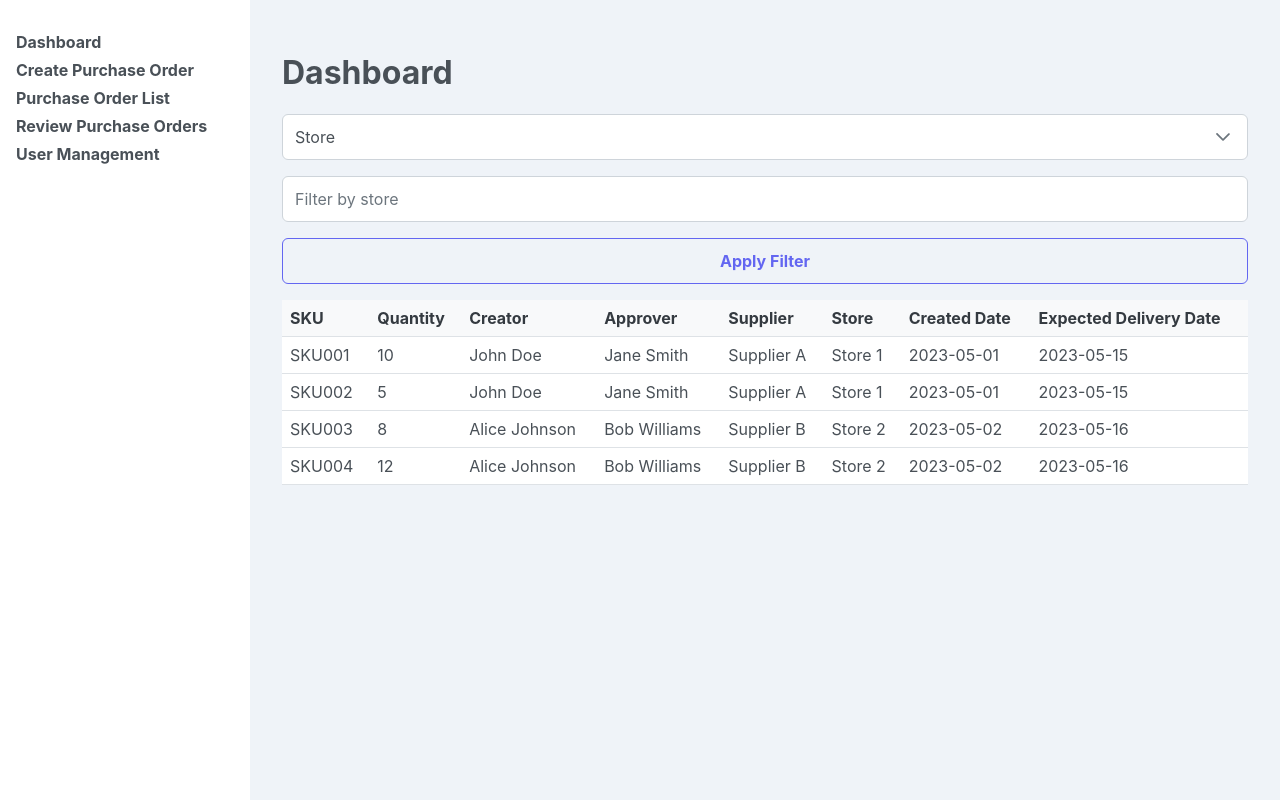
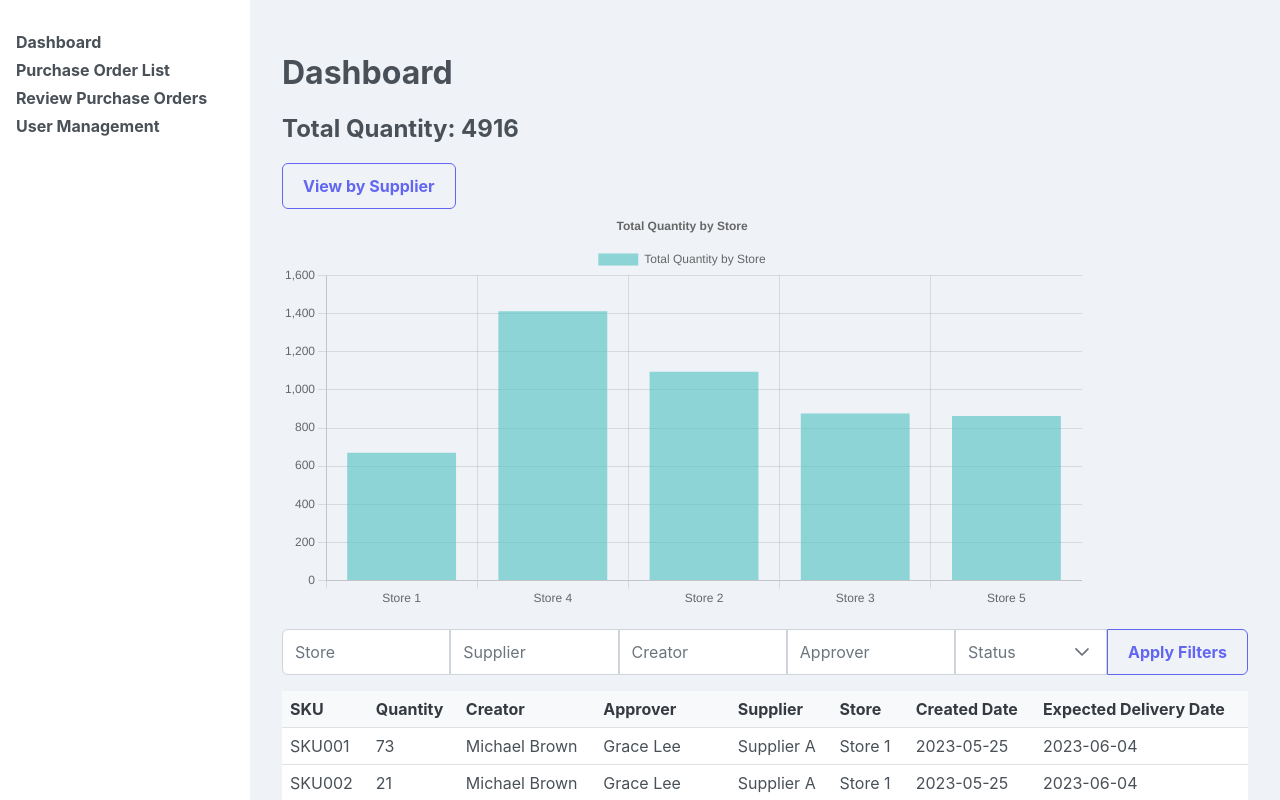
Before and after one commit to ThongLuu/purchase-order, a React (Create React App) app: page / in a window 1280 px wide. Shown: the top 800 px of the page. Built offline with nearby package versions, Linux system fonts and the light colour scheme.

Commit message:
update dashboard

```diff
--- a/package.json
+++ b/package.json
@@ -6,9 +6,11 @@
     "@testing-library/jest-dom": "^5.17.0",
     "@testing-library/react": "^13.4.0",
     "@testing-library/user-event": "^13.5.0",
+    "chart.js": "^4.4.3",
     "primeicons": "^6.0.1",
     "primereact": "^9.6.0",
     "react": "^18.3.1",
+    "react-chartjs-2": "^5.2.0",
     "react-dom": "^18.3.1",
     "react-router-dom": "^6.11.2",
     "react-scripts": "5.0.1",
--- a/src/App.js
+++ b/src/App.js
@@ -19,7 +19,6 @@ function App() {
         <nav className="app-nav">
           <ul>
             <li><Link to="/">Dashboard</Link></li>
-            <li><Link to="/create">Create Purchase Order</Link></li>
             <li><Link to="/list">Purchase Order List</Link></li>
             <li><Link to="/review">Review Purchase Orders</Link></li>
             <li><Link to="/users">User Management</Link></li>
--- a/src/components/PurchaseOrderList.js
+++ b/src/components/PurchaseOrderList.js
@@ -49,24 +49,21 @@ const PurchaseOrderList = () => {
     return rowData.createdDate.toLocaleDateString();
   };
 
+  const handleCreatePurchaseOrder = () => {
+    navigate('/create');
+  };
+
   return (
     <div>
       <h2>Purchase Order List</h2>
-      <div className="p-grid p-fluid">
-        <div className="p-col-3">
-          <InputText placeholder="Filter by SKU" name="sku" value={filters.sku} onChange={handleFilterChange} />
-        </div>
-        <div className="p-col-3">
-          <InputText placeholder="Filter by Product Name" name="productName" value={filters.productName} onChange={handleFilterChange} />
-        </div>
-        <div className="p-col-3">
-          <InputText placeholder="Filter by Store" name="store" value={filters.store} onChange={handleFilterChange} />
-        </div>
-        <div className="p-col-3">
-          <Calendar placeholder="Filter by Created Date" name="createdDate" value={filters.createdDate} onChange={handleFilterChange} />
-        </div>
+      <Button label="Create Purchase Order" icon="pi pi-plus" onClick={handleCreatePurchaseOrder} className="p-button-primary" style={{ marginBottom: '20px' }} />
+      <div className="p-grid p-fluid" style={{ display: 'flex', gap: '10px', marginBottom: '20px' }}>
+        <InputText placeholder="Filter by SKU" name="sku" value={filters.sku} onChange={handleFilterChange} style={{ flex: 1 }} />
+        <InputText placeholder="Filter by Product Name" name="productName" value={filters.productName} onChange={handleFilterChange} style={{ flex: 1 }} />
+        <InputText placeholder="Filter by Store" name="store" value={filters.store} onChange={handleFilterChange} style={{ flex: 1 }} />
+        <Calendar placeholder="Filter by Created Date" name="createdDate" value={filters.createdDate} onChange={handleFilterChange} style={{ flex: 1 }} />
       </div>
-      <DataTable value={filteredPurchaseOrders} onRowClick={handleRowClick} style={{ marginTop: '20px' }}>
+      <DataTable value={filteredPurchaseOrders} onRowClick={handleRowClick}>
         <Column field="id" header="ID" />
         <Column field="sku" header="SKU" />
         <Column field="productName" header="Product Name" />
--- a/src/views/Dashboard.js
+++ b/src/views/Dashboard.js
@@ -3,80 +3,138 @@ import PurchaseOrderTable from '../components/PurchaseOrderTable';
 import { InputText } from 'primereact/inputtext';
 import { Dropdown } from 'primereact/dropdown';
 import { Button } from 'primereact/button';
+import { MultiSelect } from 'primereact/multiselect';
+import { Chart as ChartJS, CategoryScale, LinearScale, BarElement, Title, Tooltip, Legend } from 'chart.js';
+import { Bar } from 'react-chartjs-2';
+
+ChartJS.register(CategoryScale, LinearScale, BarElement, Title, Tooltip, Legend);
 
 const Dashboard = () => {
   const [purchaseOrders, setPurchaseOrders] = useState([]);
   const [filteredPurchaseOrders, setFilteredPurchaseOrders] = useState([]);
-  const [filter, setFilter] = useState({ type: 'store', value: '' });
+  const [filters, setFilters] = useState({ store: '', supplier: '', creator: '', approver: '', status: [] });
+  const [totalQuantity, setTotalQuantity] = useState(0);
+  const [chartData, setChartData] = useState({ labels: [], datasets: [] });
+  const [chartView, setChartView] = useState('store'); // 'store' or 'supplier'
 
   useEffect(() => {
-    // TODO: Fetch purchase orders from API
-    const mockPurchaseOrders = [
-      {
-        id: 1,
-        skus: [{ sku: 'SKU001', quantity: 10 }, { sku: 'SKU002', quantity: 5 }],
-        creator: 'John Doe',
-        approver: 'Jane Smith',
-        supplier: 'Supplier A',
-        store: 'Store 1',
-        createdDate: '2023-05-01',
-        expectedDeliveryDate: '2023-05-15',
-      },
-      {
-        id: 2,
-        skus: [{ sku: 'SKU003', quantity: 8 }, { sku: 'SKU004', quantity: 12 }],
-        creator: 'Alice Johnson',
-        approver: 'Bob Williams',
-        supplier: 'Supplier B',
-        store: 'Store 2',
-        createdDate: '2023-05-02',
-        expectedDeliveryDate: '2023-05-16',
-      },
-    ];
+    // Generate more mock data
+    const mockPurchaseOrders = Array.from({ length: 50 }, (_, index) => ({
+      id: index + 1,
+      skus: [
+        { sku: `SKU${(index * 2 + 1).toString().padStart(3, '0')}`, quantity: Math.floor(Math.random() * 100) + 1 },
+        { sku: `SKU${(index * 2 + 2).toString().padStart(3, '0')}`, quantity: Math.floor(Math.random() * 100) + 1 }
+      ],
+      creator: ['John Doe', 'Alice Johnson', 'Bob Williams', 'Emma Davis', 'Michael Brown'][Math.floor(Math.random() * 5)],
+      approver: ['Jane Smith', 'Charlie Wilson', 'Diana Miller', 'Frank Thomas', 'Grace Lee'][Math.floor(Math.random() * 5)],
+      supplier: ['Supplier A', 'Supplier B', 'Supplier C', 'Supplier D', 'Supplier E'][Math.floor(Math.random() * 5)],
+      store: ['Store 1', 'Store 2', 'Store 3', 'Store 4', 'Store 5'][Math.floor(Math.random() * 5)],
+      createdDate: new Date(2023, 4, Math.floor(Math.random() * 30) + 1).toISOString().split('T')[0],
+      expectedDeliveryDate: new Date(2023, 5, Math.floor(Math.random() * 30) + 1).toISOString().split('T')[0],
+      status: ['Pending', 'Approved', 'Shipped', 'Delivered', 'Cancelled'][Math.floor(Math.random() * 5)],
+    }));
     setPurchaseOrders(mockPurchaseOrders);
     setFilteredPurchaseOrders(mockPurchaseOrders);
+    updateTotalQuantity(mockPurchaseOrders);
+    updateChartData(mockPurchaseOrders);
   }, []);
+
+  const updateTotalQuantity = (orders) => {
+    const total = orders.reduce((sum, order) =>
+      sum + order.skus.reduce((skuSum, sku) => skuSum + sku.quantity, 0), 0);
+    setTotalQuantity(total);
+  };
+
+  const updateChartData = (orders) => {
+    const quantities = {};
+    orders.forEach(po => {
+      const key = chartView === 'store' ? po.store : po.supplier;
+      if (!quantities[key]) {
+        quantities[key] = 0;
+      }
+      quantities[key] += po.skus.reduce((sum, sku) => sum + sku.quantity, 0);
+    });
+
+    const labels = Object.keys(quantities);
+    const data = Object.values(quantities);
+
+    setChartData({
+      labels,
+      datasets: [
+        {
+          label: `Total Quantity by ${chartView === 'store' ? 'Store' : 'Supplier'}`,
+          data,
+          backgroundColor: 'rgba(75, 192, 192, 0.6)',
+        },
+      ],
+    });
+  };
 
   const handleFilterChange = (e) => {
     const { name, value } = e.target;
-    setFilter({ ...filter, [name]: value });
+    setFilters({ ...filters, [name]: value });
   };
 
-  const applyFilter = () => {
+  const applyFilters = () => {
     const filtered = purchaseOrders.filter(po =>
-      po[filter.type].toLowerCase().includes(filter.value.toLowerCase())
+      (filters.store === '' || po.store.toLowerCase().includes(filters.store.toLowerCase())) &&
+      (filters.supplier === '' || po.supplier.toLowerCase().includes(filters.supplier.toLowerCase())) &&
+      (filters.creator === '' || po.creator.toLowerCase().includes(filters.creator.toLowerCase())) &&
+      (filters.approver === '' || po.approver.toLowerCase().includes(filters.approver.toLowerCase())) &&
+      (filters.status.length === 0 || filters.status.includes(po.status))
     );
     setFilteredPurchaseOrders(filtered);
+    updateTotalQuantity(filtered);
+    updateChartData(filtered);
   };
 
-  const filterOptions = [
-    { label: 'Store', value: 'store' },
-    { label: 'Supplier', value: 'supplier' },
+  const toggleChartView = () => {
+    const newView = chartView === 'store' ? 'supplier' : 'store';
+    setChartView(newView);
+    updateChartData(filteredPurchaseOrders);
+  };
+
+  const statusOptions = [
+    { label: 'Pending', value: 'Pending' },
+    { label: 'Approved', value: 'Approved' },
+    { label: 'Shipped', value: 'Shipped' },
+    { label: 'Delivered', value: 'Delivered' },
+    { label: 'Cancelled', value: 'Cancelled' }
   ];
+
+  const chartOptions = {
+    responsive: true,
+    plugins: {
+      legend: {
+        position: 'top',
+      },
+      title: {
+        display: true,
+        text: `Total Quantity by ${chartView === 'store' ? 'Store' : 'Supplier'}`,
+      },
+    },
+  };
 
   return (
     <div className="card">
       <h1>Dashboard</h1>
+      <div className="p-d-flex p-jc-between p-ai-center">
+        <h2>Total Quantity: {totalQuantity}</h2>
+        <Button label={`View by ${chartView === 'store' ? 'Supplier' : 'Store'}`} onClick={toggleChartView} className="p-button-outlined" />
+      </div>
+      <div style={{ width: '100%', height: '400px', marginBottom: '20px' }}>
+        <Bar options={chartOptions} data={chartData} />
+      </div>
       <div className="p-fluid p-formgrid p-grid">
-        <div className="p-field p-col-12 p-md-4">
-          <Dropdown
-            name="type"
-            value={filter.type}
-            options={filterOptions}
-            onChange={handleFilterChange}
-            placeholder="Select filter type"
-          />
-        </div>
-        <div className="p-field p-col-12 p-md-4">
-          <InputText
-            name="value"
-            value={filter.value}
-            onChange={handleFilterChange}
-            placeholder={`Filter by ${filter.type}`}
-          />
-        </div>
-        <div className="p-field p-col-12 p-md-4">
-          <Button label="Apply Filter" onClick={applyFilter} className="p-button-outlined" />
+        <div className="p-field p-col-12">
+          <div className="p-inputgroup">
+            <InputText name="store" value={filters.store} onChange={handleFilterChange} placeholder="Store" />
+            <InputText name="supplier" value={filters.supplier} onChange={handleFilterChange} placeholder="Supplier" />
+            <InputText name="creator" value={filters.creator} onChange={handleFilterChange} placeholder="Creator" />
+            <InputText name="approver" value={filters.approver} onChange={handleFilterChange} placeholder="Approver" />
+            <MultiSelect name="status" value={filters.status} options={statusOptions} onChange={handleFilterChange} placeholder="Status" />
+            <Button label="Apply Filters" onClick={applyFilters} className="p-button-outlined" />
+          </div>
         </div>
       </div>
       <PurchaseOrderTable purchaseOrders={filteredPurchaseOrders} />
```
Also changed, not shown: 1 other file (tests, documents, lock files or other folders).
